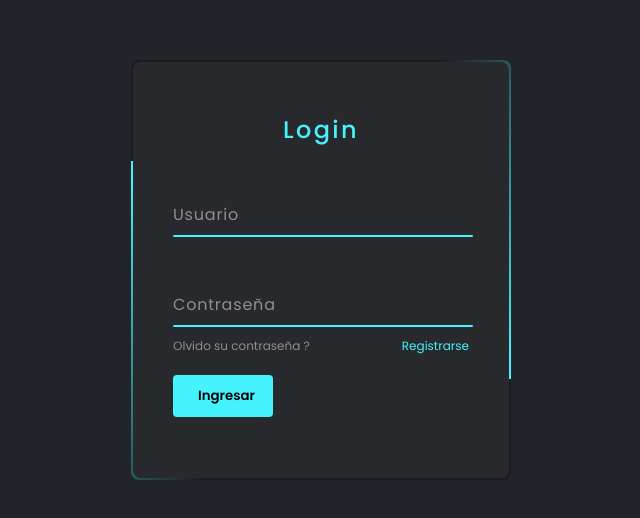
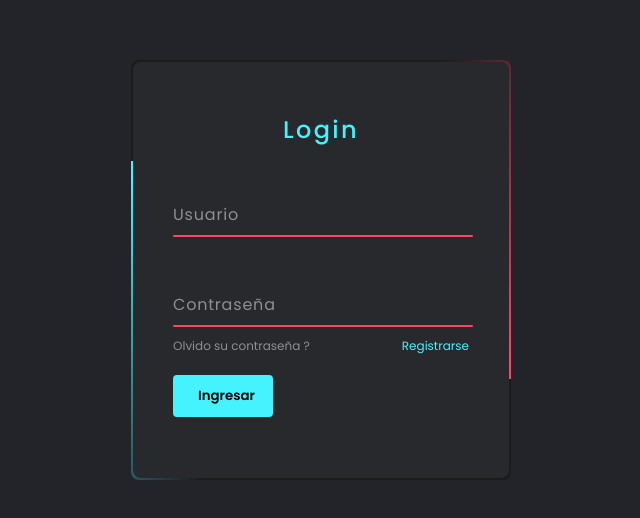
Before and after one commit to Picman1995/Login-Animacion, a plain HTML site: page animatedloginpage.github.io-main/index.html in a window 1280 px wide. Shown: the part 130-648 px from the top of the page, without its empty margins (319-959 px from the left). Drawn offline with Linux system fonts and the light colour scheme.

Commit message:
cambio de color

```diff
--- a/animatedloginpage.github.io-main/style.css
+++ b/animatedloginpage.github.io-main/style.css
@@ -47,7 +47,7 @@ body
 	width: 380px;
 	height: 420px;
 	transform-origin: bottom right;
-	background: linear-gradient(0deg,transparent,#45f3ff,#45f3ff);
+	background: linear-gradient(0deg,transparent,#ff4564,#ff4564);
 	animation: animate 6s linear infinite;
 	animation-delay: -3s;
 }
@@ -126,7 +126,7 @@ h2
 	bottom: 0;
 	width: 100%;
 	height: 2px;
-	background: #45f3ff;
+	background: #ff4564;
 	border-radius: 4px;
 	overflow: hidden;
 	transition: 0.5s;
```
